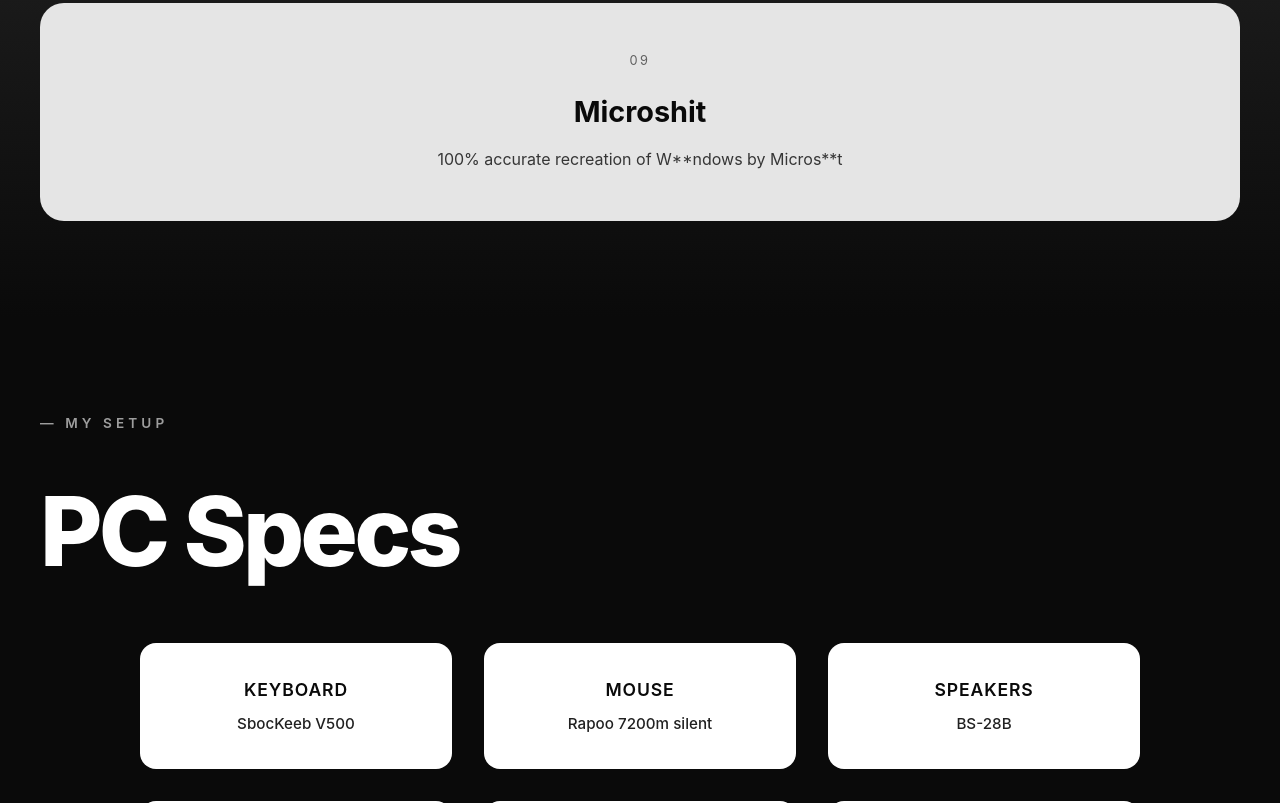
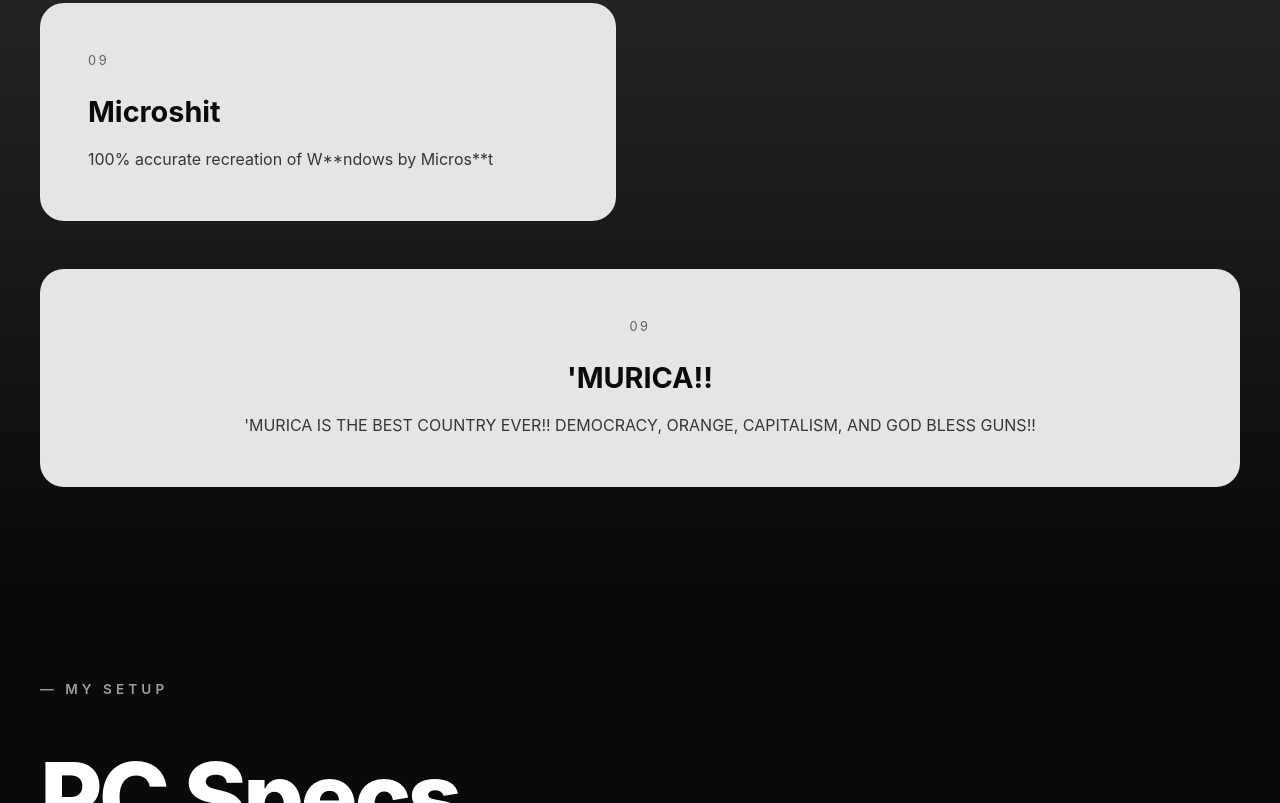
Before and after one commit to Loolybooly/igor, a plain HTML site: page index.html in a window 1280 px wide. Shown: the part 4195-4998 px from the top of the page. Drawn offline with Linux system fonts and the light colour scheme; no server answers.

Commit message:
New website bitches

```diff
--- a/index.html
+++ b/index.html
@@ -126,6 +126,11 @@
                     <h3 class="project-title">Microshit</h3>
                     <p class="project-description">100% accurate recreation of W**ndows by Micros**t</p>
                 </div>
+                <div class="project-card" data-url="https://fuckin-murica.tunes.is-a.dev">
+                    <div class="project-number">09</div>
+                    <h3 class="project-title">'MURICA!!</h3>
+                    <p class="project-description">'MURICA IS THE BEST COUNTRY EVER!! DEMOCRACY, ORANGE, CAPITALISM, AND GOD BLESS GUNS!!</p>
+                </div>
             </div>
         </div>
     </section>
```
